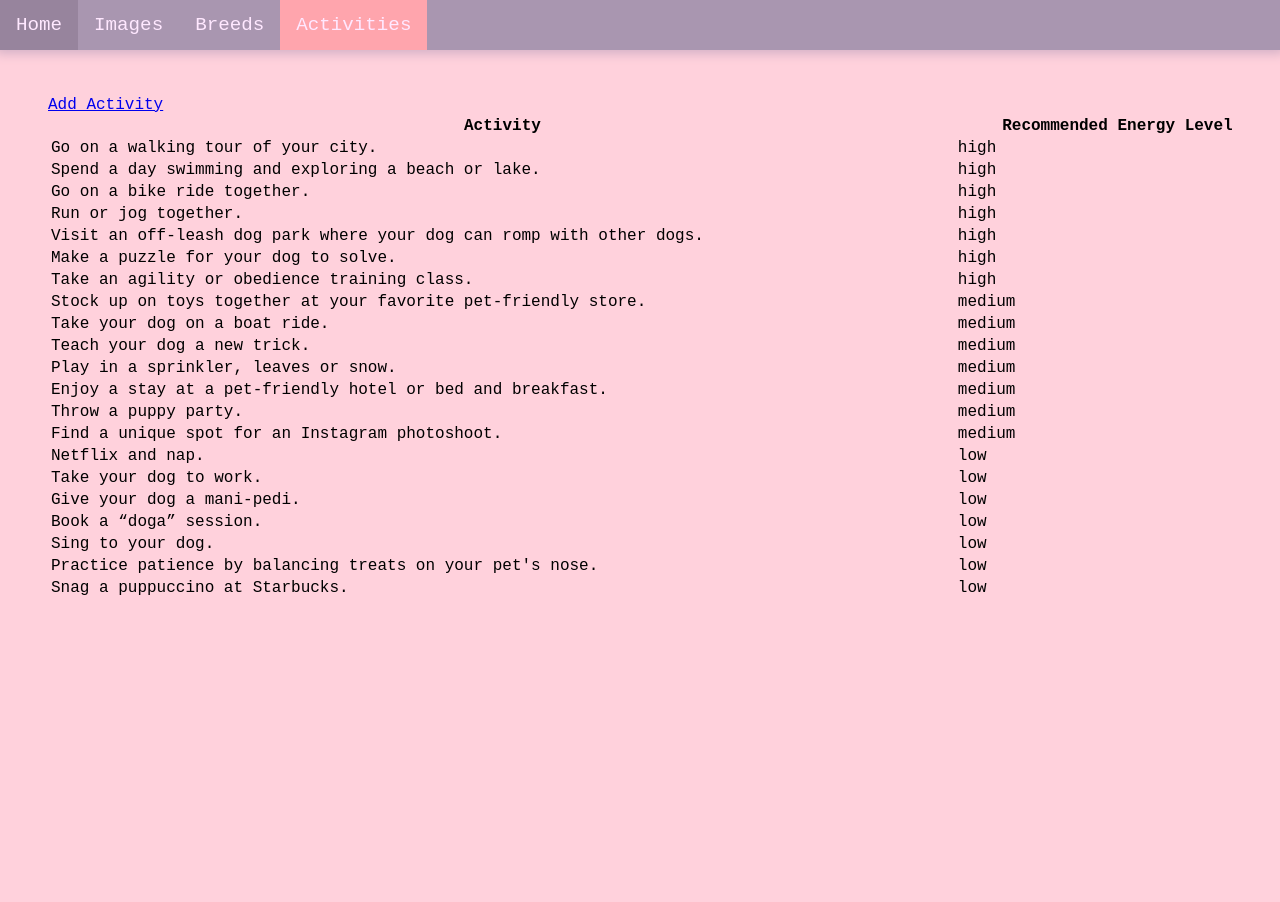
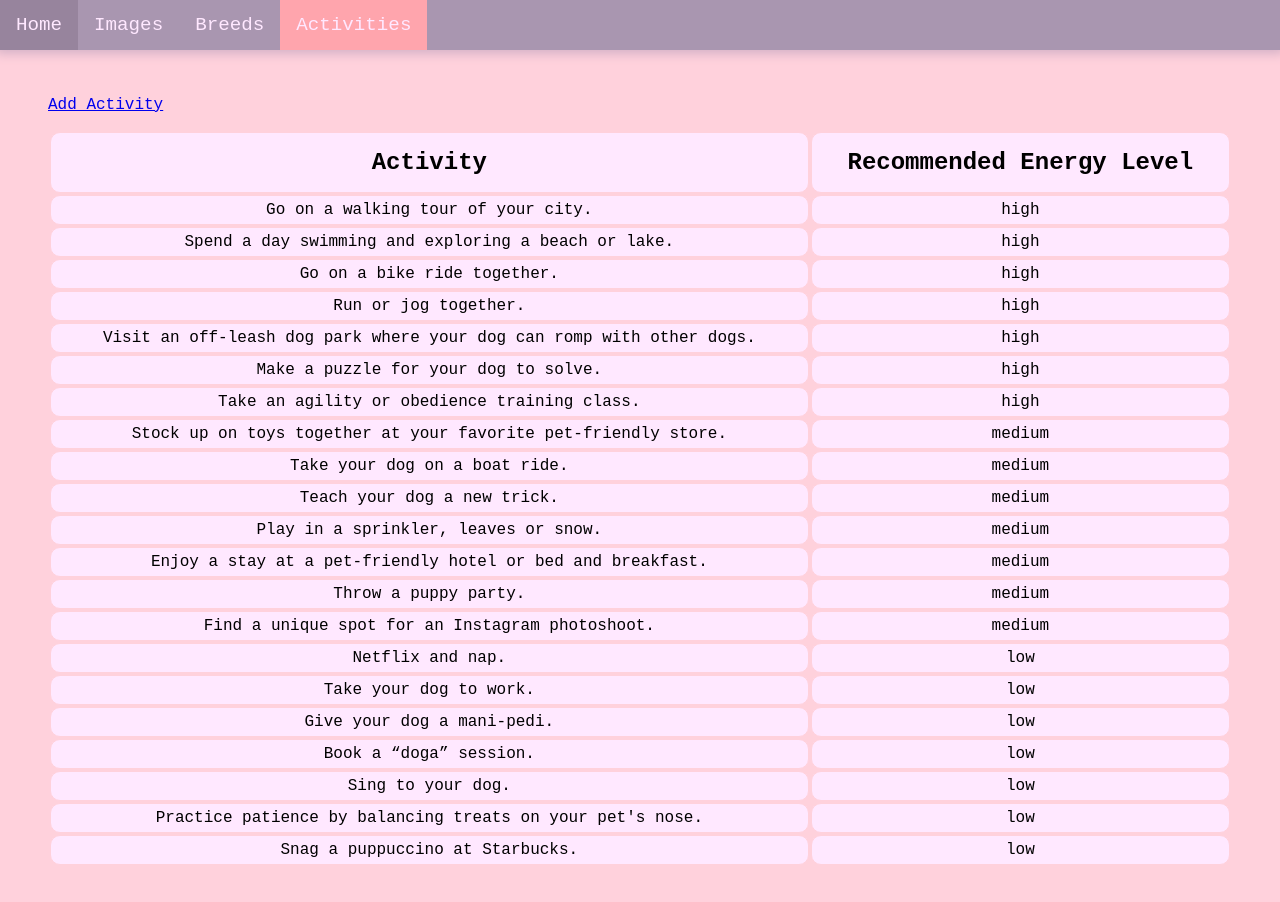
Before and after one commit to costabileisa/phase-2-project, a React (Create React App) app: page /activities in a window 1280 px wide. Shown: the top 902 px of the page. Before the commit the page ends 800 px from the top, so only its background shows below. Built offline with nearby package versions, Linux system fonts and the light colour scheme; data requests are answered from the project's data file.

Commit message:
generalized styling for all tables

```diff
--- a/src/components/Activity.js
+++ b/src/components/Activity.js
@@ -5,8 +5,8 @@ function Activity({ act }) {
 
     return (
         <tr className="activity-row">
-            <td className="activity-head">{activity}</td>
-            <td className="activity-head">{energy}</td>
+            <td className="activity-data">{activity}</td>
+            <td className="activity-data">{energy}</td>
         </tr>
     )
 }
--- a/src/db.json
+++ b/src/db.json
@@ -1,27 +1,27 @@
 {
   "images": [
     {
-      "image": "https://images.dog.ceo/breeds/chihuahua/n02085620_7436.jpg",
-      "name": "Chihuahua",
-      "description": "Random picture of Chihuahua",
+      "image": "https://images.dog.ceo/breeds/husky/n02110185_13127.jpg",
+      "name": "Husky",
+      "description": "Random picture of Husky",
       "id": 1
     },
     {
-      "image": "https://images.dog.ceo/breeds/basenji/n02110806_3929.jpg",
-      "name": "Basenji",
-      "description": "Random picture of Basenji",
+      "image": "https://images.dog.ceo/breeds/retriever-chesapeake/n02099849_2573.jpg",
+      "name": "Chesapeake Retriever",
+      "description": "Random picture of Chesapeake Retriever",
       "id": 2
     },
     {
-      "image": "https://images.dog.ceo/breeds/retriever-flatcoated/n02099267_1451.jpg",
-      "name": "Flatcoated Retriever",
-      "description": "Random picture of Flatcoated Retriever",
+      "image": "https://images.dog.ceo/breeds/corgi-cardigan/n02113186_9615.jpg",
+      "name": "Cardigan Corgi",
+      "description": "Random picture of Cardigan Corgi",
       "id": 3
     },
     {
-      "image": "https://images.dog.ceo/breeds/weimaraner/n02092339_4633.jpg",
-      "name": "Weimaraner",
-      "description": "Random picture of Weimaraner",
+      "image": "https://images.dog.ceo/breeds/segugio-italian/n02090722_002.jpg",
+      "name": "Italian Segugio",
+      "description": "Random picture of Italian Segugio",
       "id": 4
     }
   ],
--- a/src/index.css
+++ b/src/index.css
@@ -7,6 +7,26 @@ body {
 h1, h2, h3, h4, h5, h6 {
   margin: 0;
   padding: 0;
+}
+
+table {
+  width: 100%;
+  height: auto;
+}
+th, td {
+  border: 1px solid #ffd1dc;
+  border-radius: 10px;
+  background-color: #FFE8FF;
+}
+
+th {
+  padding: 1rem;
+  font-size: x-large;
+}
+td {
+  padding: 5px 1rem 5px 1rem;
+  text-align: center;
+  font-size: medium;
 }
 
 /* app component */
@@ -43,8 +63,8 @@ h1, h2, h3, h4, h5, h6 {
 
 .home {
   margin: 0;
+  padding: 3rem;
   padding-top: 6rem;
-  padding-left: 3rem;
   display: block;
 }
 
@@ -105,25 +125,6 @@ h1, h2, h3, h4, h5, h6 {
   margin: auto;
 }
 
-.breeds-table {
-  width: 100%;
-  height: auto;
-}
-.breeds-header, .breed-info {
-  border: 1px solid #ffd1dc;
-  border-radius: 10px;
-  background-color: #FFE8FF;
-}
-
-.breeds-header {
-  padding: 1rem;
-  font-size: x-large;
-}
-.breed-info {
-  padding: 5px 1rem 5px 1rem;
-  text-align: center;
-  font-size: medium;
-}
 .sub-breed {
   display: contents;
   list-style-type: none;
@@ -131,20 +132,19 @@ h1, h2, h3, h4, h5, h6 {
 /* activities component */
 .activities {
   display: block;
+  padding: 3rem;
   padding-top: 6rem;
-  padding-left: 3rem;
 }
 
 .activity-table {
-  width: 100%;
-  height: auto;
+  padding-top: 1rem;
 }
 
 /* add activity component */
 .add-activity {
   display: block;
+  padding: 3rem;
   padding-top: 5rem;
-  padding-left: 3rem;
 }
 
 .activity-form > input, select {
```
